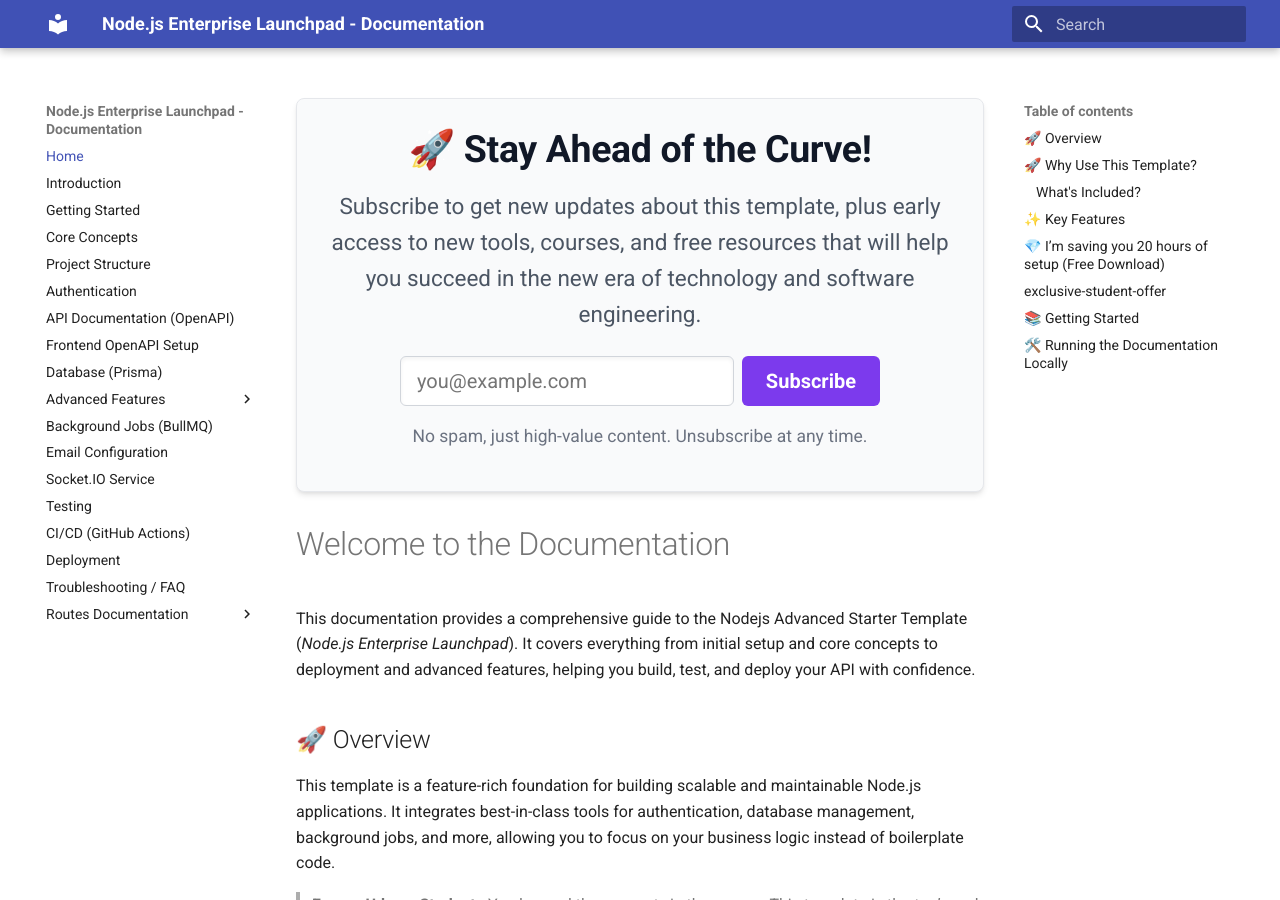
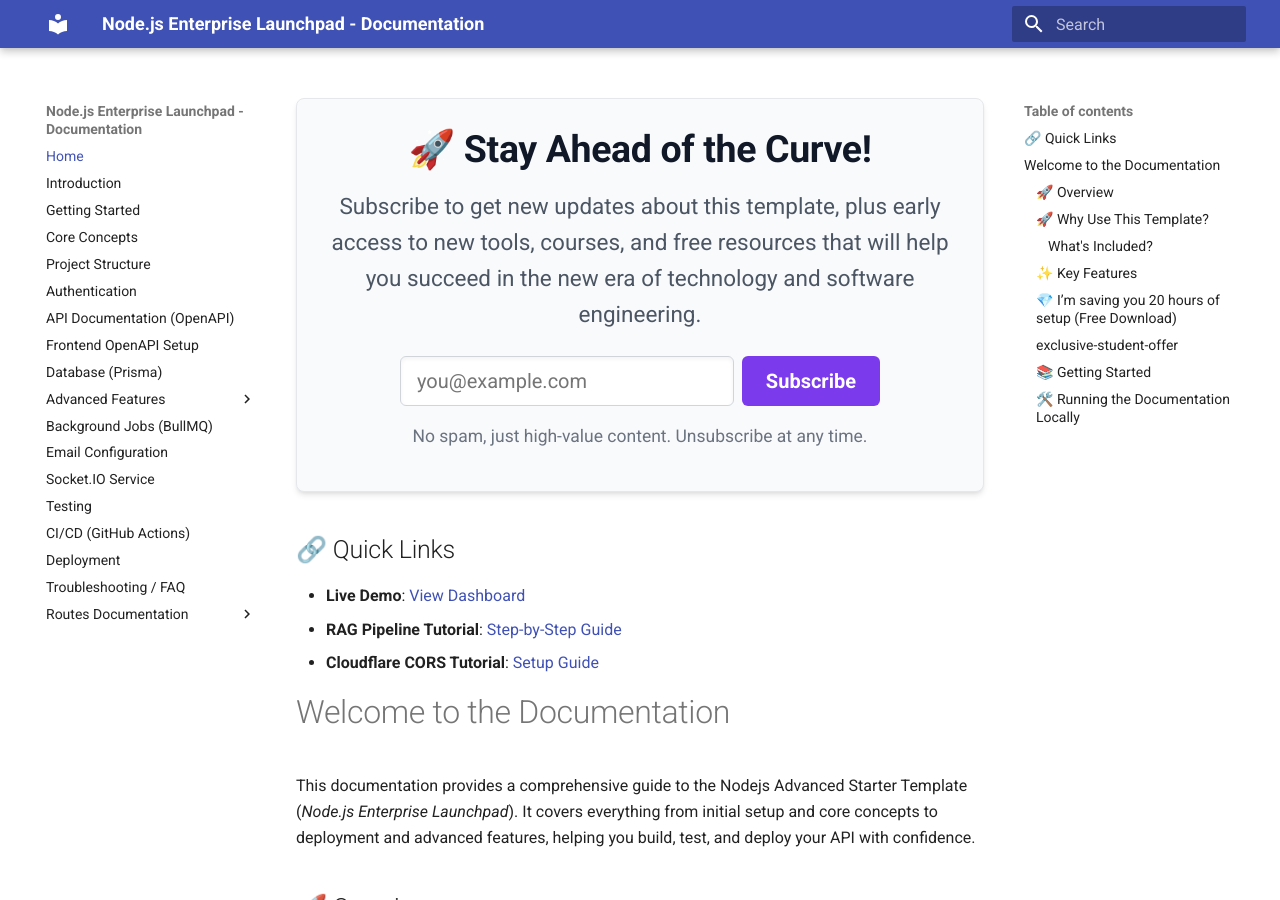
Before and after one commit to aymenkani/nodejs-starter-template-lv1, an MkDocs documentation site: the page built from documentation/docs/index.md, in a window 1280 px wide and 900 px high. Built offline with MkDocs 1.6.1 and Material for MkDocs 9.7.7, drawn with Linux system fonts in a browser that asks for light colours; comment, search, counter and statistics services are not loaded.

Commit message:
docs: add quick links and Cloudflare CORS tutorial notes

```diff
--- a/documentation/docs/index.md
+++ b/documentation/docs/index.md
@@ -25,6 +25,12 @@
   </form>
   <p style="font-size: 0.875rem; color: #6b7280; margin-top: 16px;">No spam, just high-value content. Unsubscribe at any time.</p>
 </div>
+
+## 🔗 Quick Links
+
+- **Live Demo**: [View Dashboard](https://nodejs-starter-template-lv1-production-db8d.up.railway.app/client/)
+- **RAG Pipeline Tutorial**: [Step-by-Step Guide](https://nodejs-starter-template-lv1-production-db8d.up.railway.app/client/rag-pipeline/index.html)
+- **Cloudflare CORS Tutorial**: [Setup Guide](https://nodejs-starter-template-lv1-production-db8d.up.railway.app/client/cloudflare-cors.html)
 
 # Welcome to the Documentation
 
```
Also changed, not shown: documentation/docs/deployment.md (+3 -0 lines), documentation/docs/file-upload-architecture.md (+1 -1 lines).
